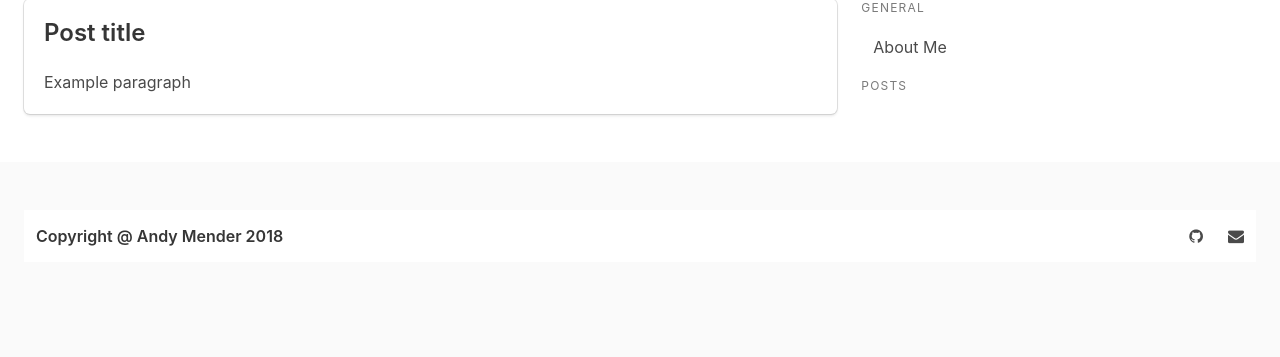
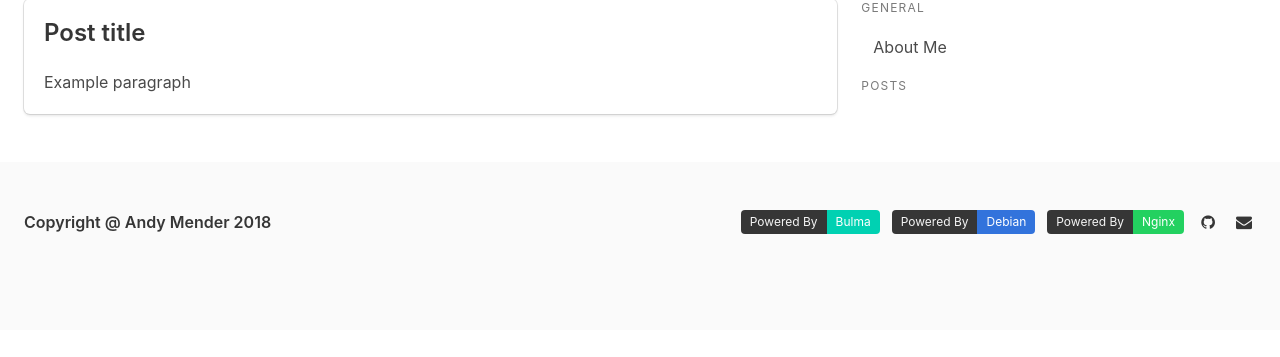
Before and after one commit to AndyMender/mender-www, a Flask app: page / in a window 1280 px wide. Shown: the part 228-585 px from the top of the page. Run offline with Flask 2, Linux system fonts and the light colour scheme; data that the repository does not hold is empty.

Commit message:
Add 'Powered By' and 'mailto' buttons to 'footer' section

```diff
--- a/templates/layout.html
+++ b/templates/layout.html
@@ -37,6 +37,7 @@
                             <ul class="menu-list">
                                 <li><a href="/">About Me</a></li>
                             </ul>
+
                         <p class="menu-label">Posts</p>
                             <ul class="menu-list">
                                 {% for post in posts %}
@@ -50,23 +51,46 @@
 
         <!-- FOOTER SECTION -->
         <footer class="footer">
-            <nav class="navbar" role="navigation" aria-label="main navigation">
-                <div class="navbar-brand">
-                    <a class="navbar-item">
+            <nav class="level">
+                <div class="level-left">
+                    <div class="level-item">
                         <h1 class="title is-6">Copyright @ Andy Mender 2018</h1>
-                    </a>
+                    </div>
                 </div>
 
-                <div class="navbar-menu is-active">
-                    <div class="navbar-end">
-                        <a class="navbar-item" href="https://github.com/AndyMender/mender-www">
-                            <span class="icon">
+                <div class="level-right">
+                    <div class="level-item">
+                        <div class="tags has-addons">
+                            <span class="tag is-dark">Powered By</span>
+                            <a href="https://bulma.io" class="tag is-primary">Bulma</a>
+                        </div>
+                    </div>
+
+                    <div class="level-item">
+                        <div class="tags has-addons">
+                            <span class="tag is-dark">Powered By</span>
+                            <a href="https://www.debian.org" class="tag is-link">Debian</a>
+                        </div>
+                    </div>
+
+                    <div class="level-item">
+                        <div class="tags has-addons">
+                            <span class="tag is-dark">Powered By</span>
+                            <a href="https://nginx.org" class="tag is-success">Nginx</a>
+                        </div>
+                    </div>
+
+                    <div class="level-item">
+                        <a href="https://github.com/AndyMender/mender-www">
+                            <span class="icon has-text-dark">
                                 <i class="fa fa-github"></i>
                             </span>
                         </a>
-                        <!-- TODO: add mail link -->
-                        <a class="navbar-item">
-                            <span class="icon">
+                    </div>
+
+                    <div class="level-item">
+                        <a href="mailto:andymenderunix@gmail.com">
+                            <span class="icon has-text-dark">
                                 <i class="fa fa-envelope"></i>
                             </span>
                         </a>
```
